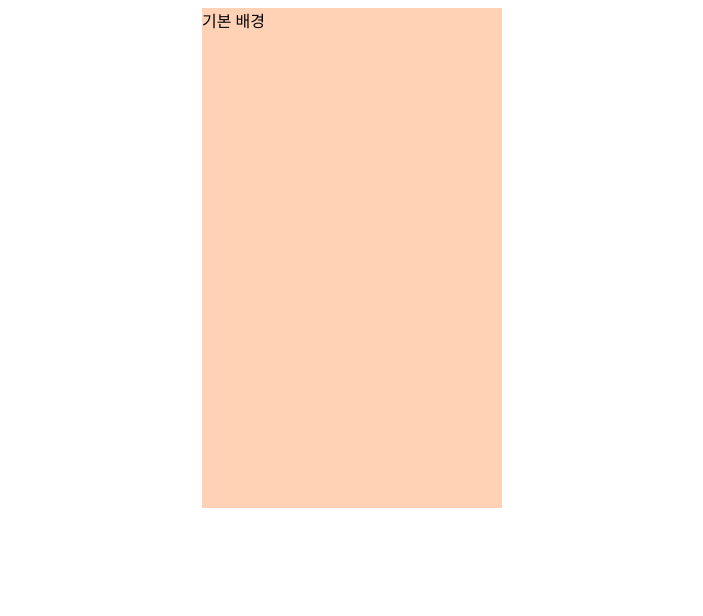
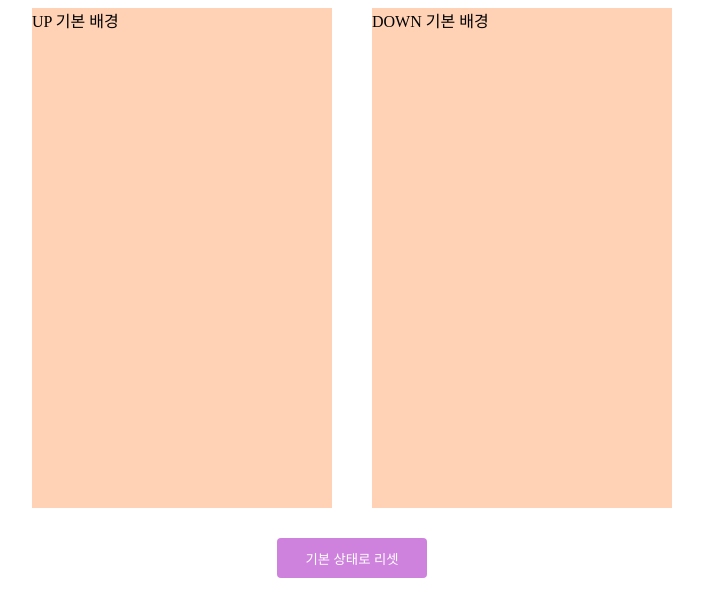
Before and after one commit to yesroad/example-project, a Next.js app: page /animation/flip in a window 1280 px wide. Shown: the top 616 px of the page, without its empty margins (288-991 px from the left). Built offline with nearby package versions, Linux system fonts and the light colour scheme.

Commit message:
flip 기능 추가

```diff
--- a/src/pages/animation/flip/flip.module.scss
+++ b/src/pages/animation/flip/flip.module.scss
@@ -38,19 +38,23 @@
 }
 
 .wrapper {
-	width: 600px;
+	width: 640px;
 	height: auto;
 	position: relative;
 	margin: 0 auto;
+	text-align: center;
 
-	.default {
-		width: 300px;
-		height: 500px;
-		margin: 0 auto;
-		perspective: 1000px;
+	.defaultWrapper {
 		display: flex;
 		justify-content: space-between;
-		background: #fcad;
+		.default {
+			width: 300px;
+			height: 500px;
+			perspective: 1000px;
+			display: flex;
+			justify-content: space-between;
+			background: #fcad;
+		}
 	}
 
 	.flipBox {
@@ -91,3 +95,14 @@
 		}
 	}
 }
+
+.button {
+	width: 150px;
+	height: 40px;
+	background: #ce82dd;
+	border: none;
+	color: #fff;
+	margin-top: 30px;
+	border-radius: 4px;
+	cursor: pointer;
+}
--- a/src/pages/animation/flip/index.tsx
+++ b/src/pages/animation/flip/index.tsx
@@ -3,30 +3,39 @@ import styles from './flip.module.scss';
 import classNames from 'classnames';
 
 function Flip() {
-	const [flipAni, setFlipAni] = useState(false);
+	const [flipAni, setFlipAni] = useState<'UP' | 'DOWN' | 'NONE'>('NONE');
 
 	return (
 		<div className={styles.wrapper}>
 			<div
-				className={classNames(styles.default, {
-					[styles.fadeOutAniActive]: flipAni,
+				className={classNames(styles.defaultWrapper, {
+					[styles.fadeOutAniActive]: flipAni !== 'NONE',
 				})}
-				onClick={() => setFlipAni(true)}
 			>
-				기본 배경
+				<div className={styles.default} onClick={() => setFlipAni('UP')}>
+					UP 기본 배경
+				</div>
+				<div className={styles.default} onClick={() => setFlipAni('DOWN')}>
+					DOWN 기본 배경
+				</div>
 			</div>
 			<div className={styles.flipBox}>
-				{flipAni && (
-					<div
-						className={classNames(styles.flip, {
-							[styles.flipAniActive]: flipAni,
-						})}
-					>
-						<div className={styles.front}>앞면</div>
-						<div className={styles.back}>뒷면</div>
+				{flipAni === 'UP' && (
+					<div className={classNames([styles.flip, styles.flipAniActive])}>
+						<div className={styles.front}>UP 앞면</div>
+						<div className={styles.back}>UP 뒷면</div>
+					</div>
+				)}
+				{flipAni === 'DOWN' && (
+					<div className={classNames([styles.flip, styles.flipAniActive])}>
+						<div className={styles.front}>DOWN 앞면</div>
+						<div className={styles.back}>DOWN 뒷면</div>
 					</div>
 				)}
 			</div>
+			<button className={styles.button} onClick={() => setFlipAni('NONE')}>
+				기본 상태로 리셋
+			</button>
 		</div>
 	);
 }
```
